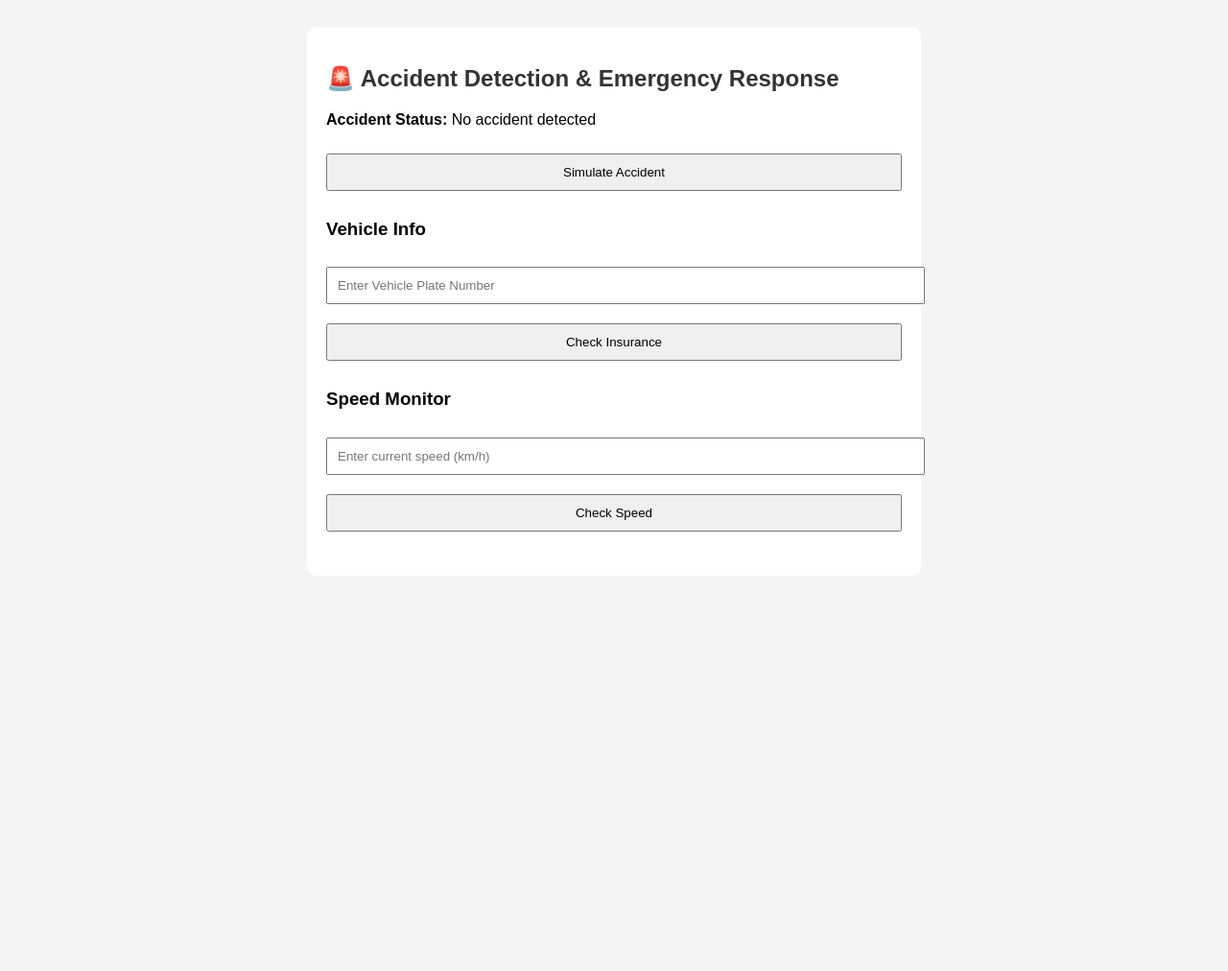
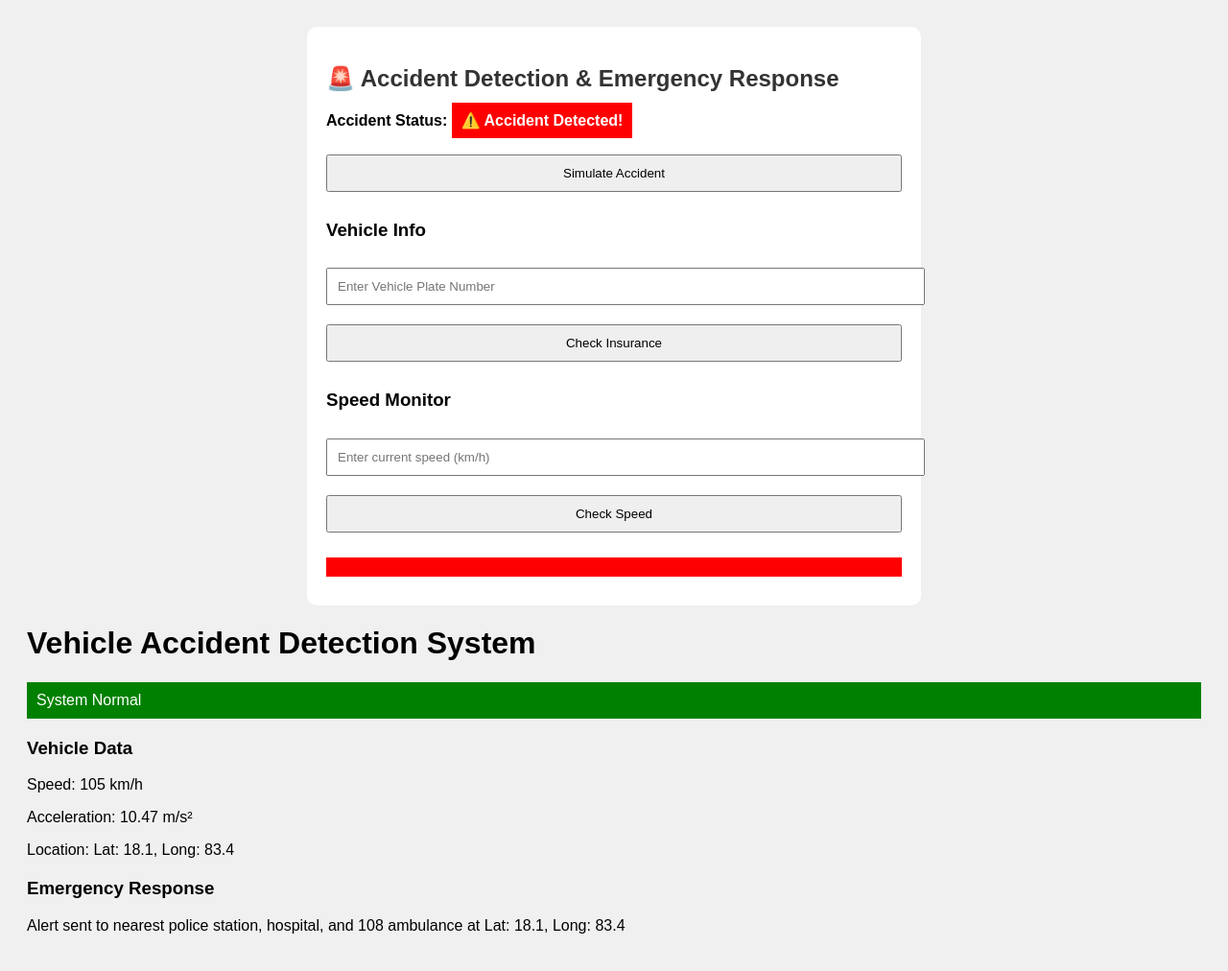
Before and after one commit to richardssamuel735-cpu/finale, a plain HTML site: page index.html in a window 1280 px wide. Shown: the whole page at 96% size. Before the commit the page ends 800 px from the top, so only its background shows below. Drawn offline with Linux system fonts and the light colour scheme.

Commit message:
Update index.html

```diff
--- a/index.html
+++ b/index.html
@@ -61,3 +61,65 @@
   </script>
 </body>
 </html>
+<!DOCTYPE html>
+<html lang="en">
+<head>
+  <meta charset="UTF-8">
+  <title>Accident Detection & Emergency Alert</title>
+  <style>
+    body { font-family: Arial; background: #f0f0f0; padding: 20px; }
+    .alert { background: red; color: white; padding: 10px; margin-bottom: 10px; }
+    .safe { background: green; color: white; padding: 10px; margin-bottom: 10px; }
+    .section { margin-top: 20px; }
+  </style>
+</head>
+<body>
+  <h1>Vehicle Accident Detection System</h1>
+  <div id="status" class="safe">System Normal</div>
+
+  <div class="section">
+    <h3>Vehicle Data</h3>
+    <p>Speed: <span id="speed">0</span> km/h</p>
+    <p>Acceleration: <span id="acceleration">0</span> m/s²</p>
+    <p>Location: <span id="location">Unknown</span></p>
+  </div>
+
+  <div class="section">
+    <h3>Emergency Response</h3>
+    <p id="response">No alerts sent.</p>
+  </div>
+
+  <script>
+    function simulateData() {
+      const speed = Math.floor(Math.random() * 120);
+      const acceleration = Math.random() * 12;
+      const location = "Lat: 18.1, Long: 83.4";
+
+      document.getElementById("speed").textContent = speed;
+      document.getElementById("acceleration").textContent = acceleration.toFixed(2);
+      document.getElementById("location").textContent = location;
+
+      if (speed > 100 && acceleration > 9) {
+        document.getElementById("status").textContent = "⚠️ Accident Detected!";
+        document.getElementById("status").className = "alert";
+        sendEmergencyAlert(location);
+      } else {
+        document.getElementById("status").textContent = "System Normal";
+        document.getElementById("status").className = "safe";
+        document.getElementById("response").textContent = "No alerts sent.";
+      }
+    }
+
+    function sendEmergencyAlert(location) {
+      // Simulated alert logic
+      document.getElementById("response").textContent =
+        `Alert sent to nearest police station, hospital, and 108 ambulance at ${location}`;
+
+      // In real app: use fetch() to POST data to backend server
+      // fetch('/send-alert', { method: 'POST', body: JSON.stringify({ location }) })
+    }
+
+    setInterval(simulateData, 3000); // Update every 3 seconds
+  </script>
+</body>
+</html>
```
